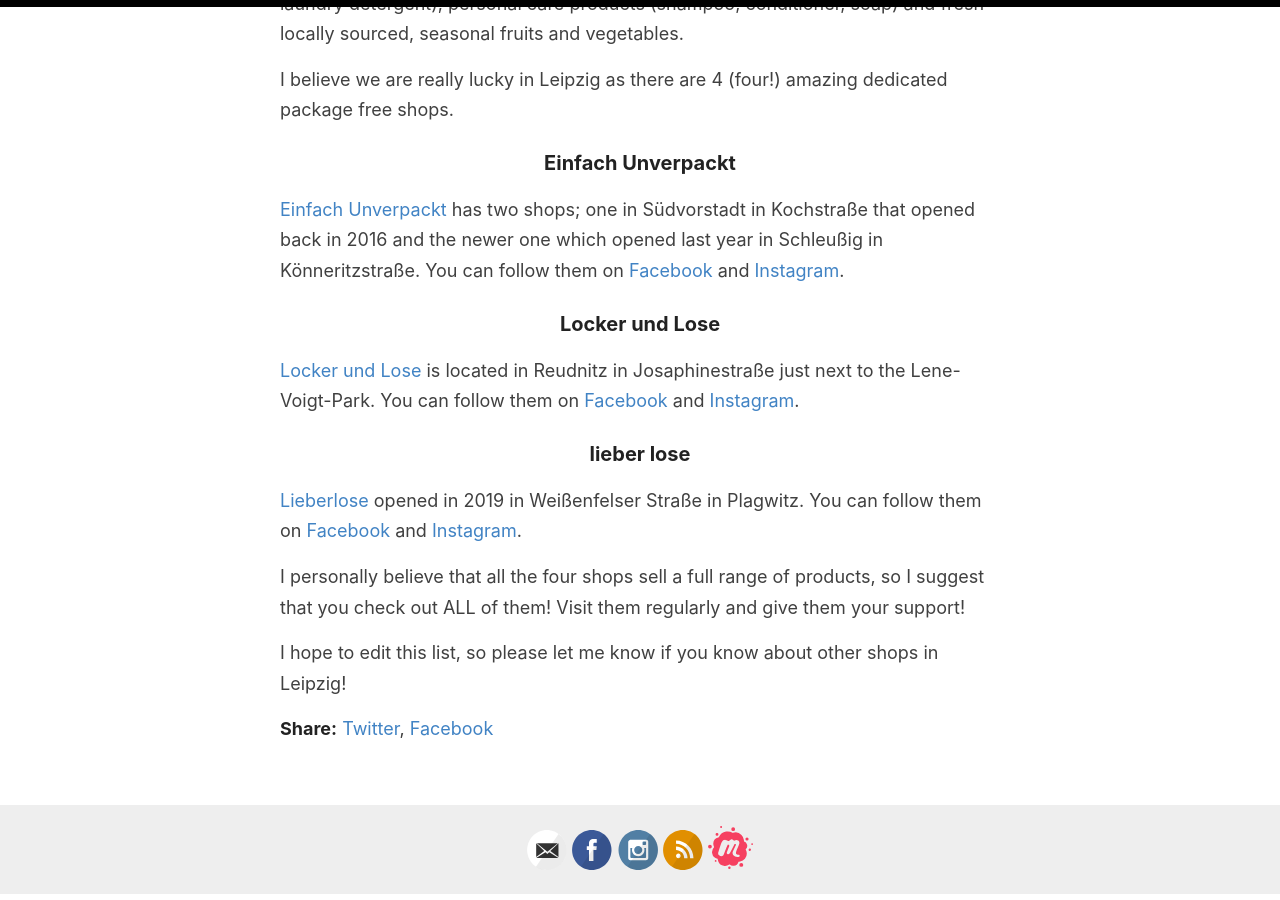
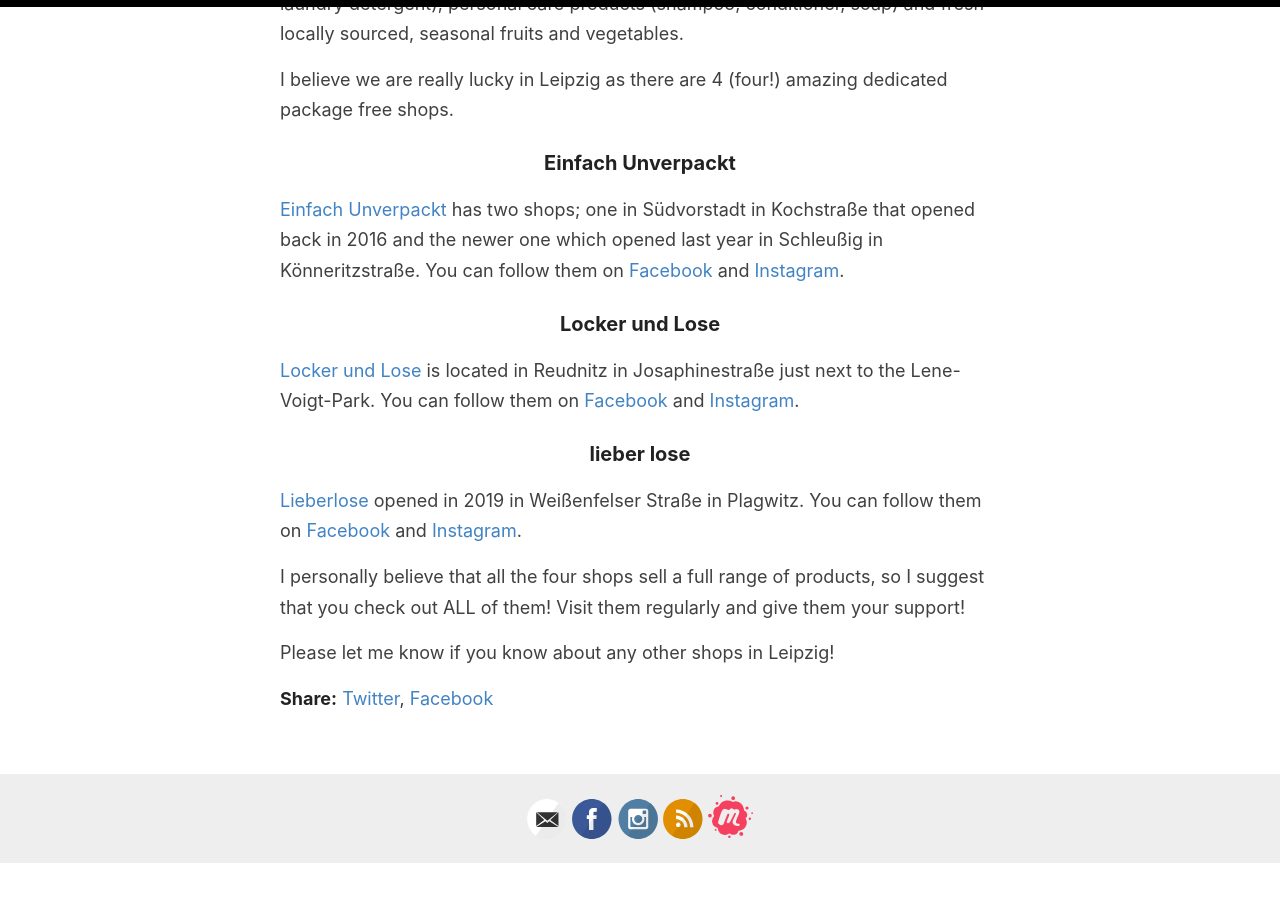
Before and after one commit to CeliaSomlai/zerowastelivinginleipzig, a Jekyll site: the page built from en/_posts/2020-11-13-package-free-shopping-in-Leipzig.md, in a window 1280 px wide and 900 px high, scrolled down 745 px. Built offline with Jekyll 4.4.1, drawn with Linux system fonts in a browser that asks for light colours; after the commit the page ends 1614 px from its top, so only the background shows below that.

Commit message:
Update 2020-11-13-package-free-shopping-in-Leipzig.md

```diff
--- a/en/_posts/2020-11-13-package-free-shopping-in-Leipzig.md
+++ b/en/_posts/2020-11-13-package-free-shopping-in-Leipzig.md
@@ -26,4 +26,4 @@
 
 I personally believe that all the four shops sell a full range of products, so I suggest that you check out ALL of them! Visit them regularly and give them your support!
 
-I hope to edit this list, so please let me know if you know about other shops in Leipzig!
+Please let me know if you know about any other shops in Leipzig!
```
